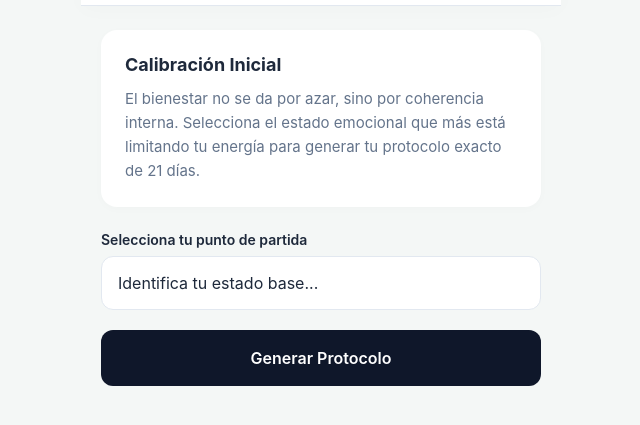
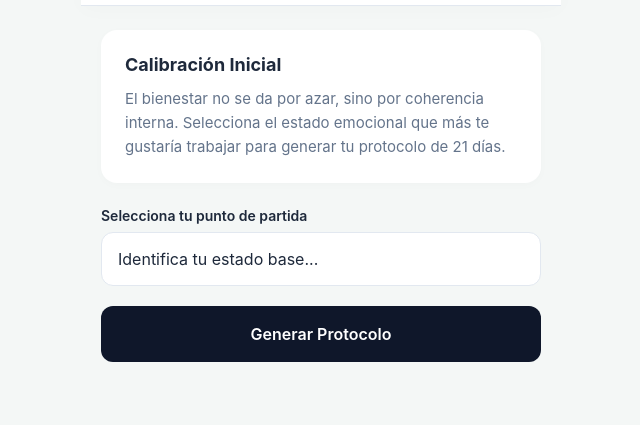
Before and after one commit to despliegatuscolores-ux/reinicio-21, a plain HTML site: page index.html in a window 1280 px wide. Shown: the part 89-514 px from the top of the page, without its empty margins (319-959 px from the left). Drawn offline with Linux system fonts and the light colour scheme.

Commit message:
Update index.html

```diff
--- a/index.html
+++ b/index.html
@@ -141,7 +141,7 @@
             <div id="onboarding">
                 <div class="intro-box">
                     <h2>Calibración Inicial</h2>
-                    <p>El bienestar no se da por azar, sino por coherencia interna. Selecciona el estado emocional que más está limitando tu energía para generar tu protocolo exacto de 21 días.</p>
+                    <p>El bienestar no se da por azar, sino por coherencia interna. Selecciona el estado emocional que más te gustaría trabajar para generar tu protocolo de 21 días.</p>
                 </div>
 
                 <div class="input-group">
```
